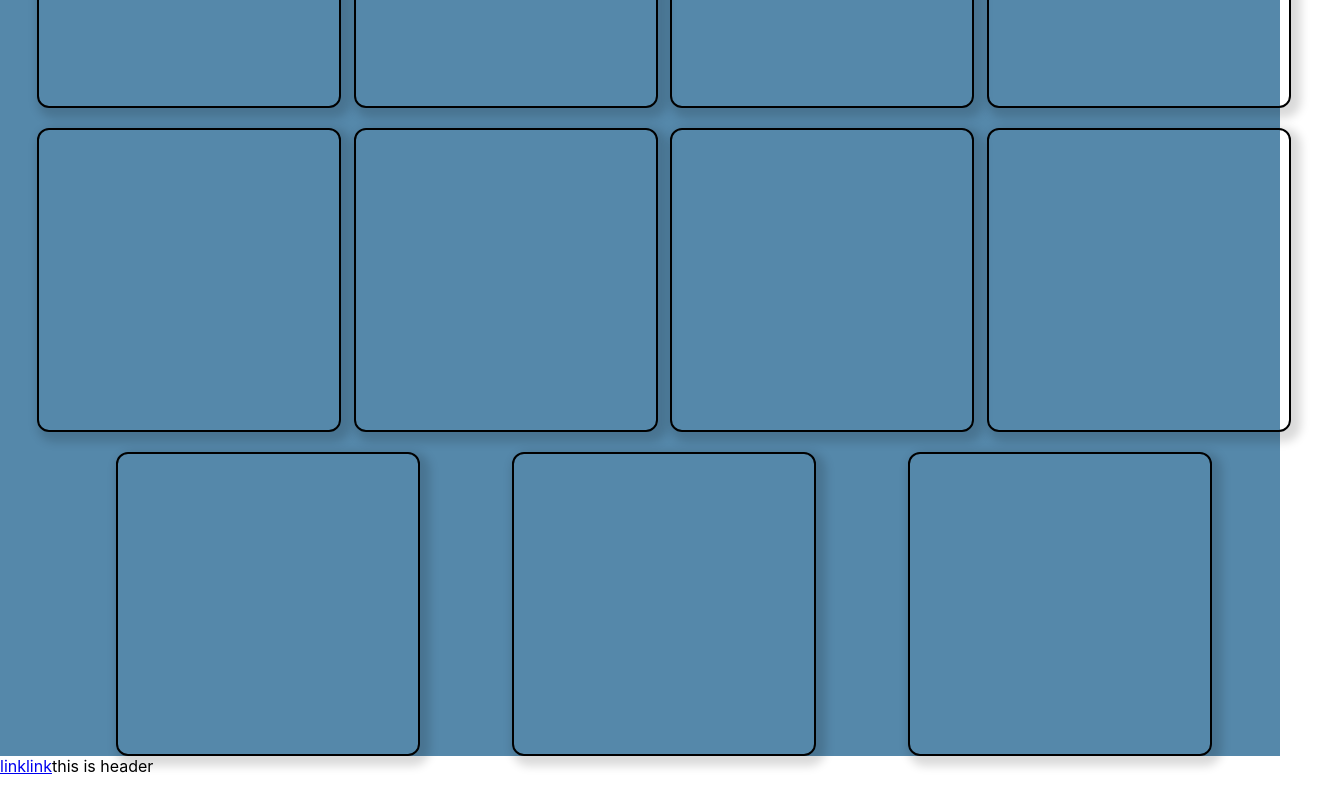
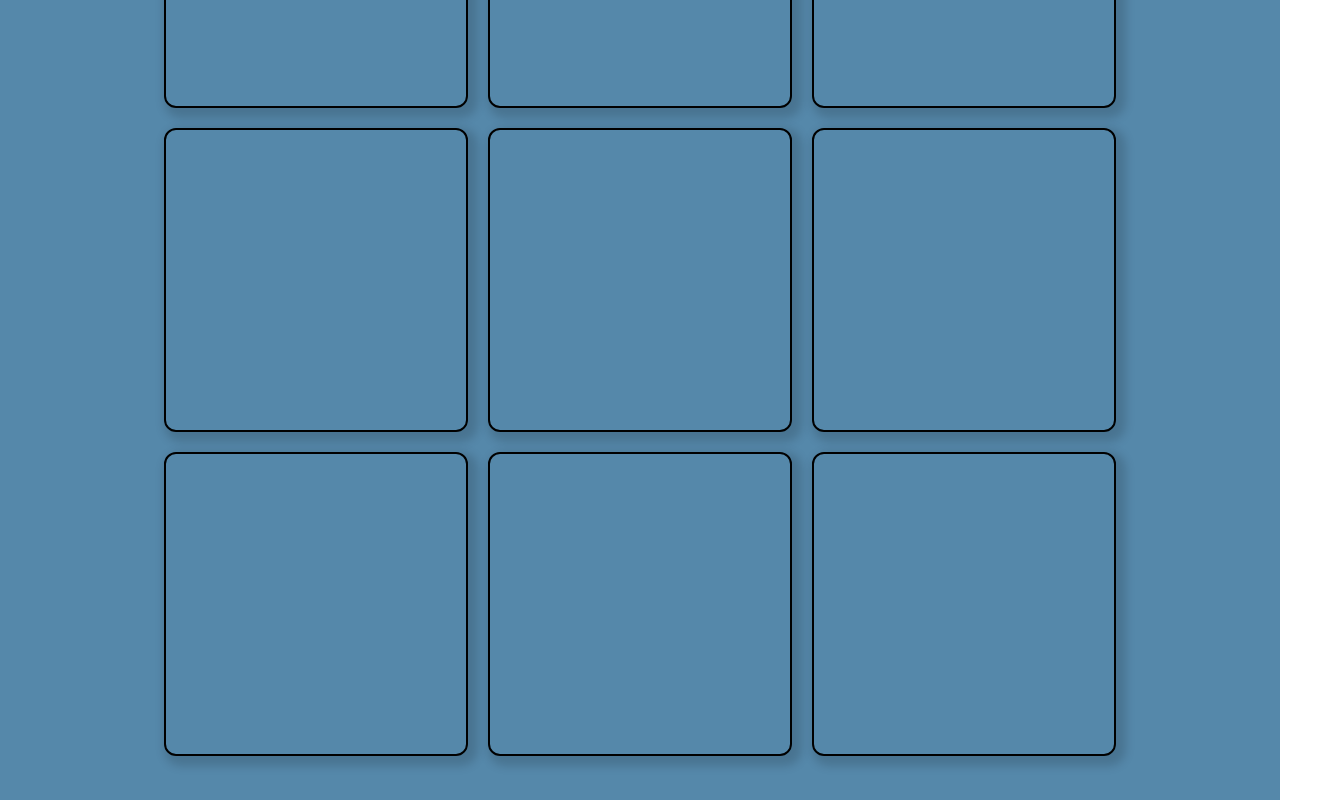
Before and after one commit to eraser5th/RaCP, a React (Create React App) app: page / in a window 1280 px wide. Shown: the part 1260-2060 px from the top of the page, 1328 px wide, since content can reach past the window. Before the commit the page ends 2036 px from the top, so only its background shows below. Built offline with nearby package versions, Linux system fonts and the light colour scheme.

Commit message:
cardsを切り分けて直した

```diff
--- a/src/App.css
+++ b/src/App.css
@@ -1,8 +1,9 @@
 main {
   padding-top: 40px;
+  padding-bottom: 40px;
   background: #58a;
   background-image:
-    linear-gradient(white 2px, transparent 0),
+    linear-gradient(to right, white, 10px, transparent 0),
     linear-gradient(90deg, white 2px, transparent 0),
     linear-gradient(hsl(0deg 0% 100% / 30%) 1px transparent 0),
     linear-gradient(90deg, hsla(0deg 0% 100% 30%) 1px, transparent 0);
@@ -10,13 +11,30 @@ main {
 }
 
 .main--inner {
+  width: min(90%, 1280px);
+  margin-right: auto;
+  margin-left: auto;
+}
+
+.main--cards {
   display: flex;
   flex-wrap: wrap;
-  row-gap: 20px;
-  justify-content: space-evenly;
-  width: min(100%, 1280px);
+  gap: 20px;
+  justify-content: center;
+  max-width: auto;
+}
+
+/*
+.main--inner {
+  display: grid;
+  grid-template-rows: 300px auto;
+  grid-template-columns: repeat(auto-fill, minmax(300px, 1fr));
+  gap: 20px;
+  place-items: center;
+  max-width: min(90%, 1280px);
   padding-right: 24px;
   padding-left: 24px;
   margin-right: auto;
   margin-left: auto;
 }
+*/
--- a/src/App.tsx
+++ b/src/App.tsx
@@ -4,38 +4,22 @@ import Header from './componets/Header';
 import Footer from './componets/Footer';
 import Card from './componets/Card';
 
-const App: React.VFC = () => (
+const App: React.VFC = () => {
+  const length = 18;
+  return (
     <div className="app">
       <Header links={['link1', 'link2']} />
       <main className="main">
         <div className="main--inner">
-        <Card rounded />
-        <Card rounded />
-        <Card rounded />
-        <Card rounded />
-        <Card rounded />
-        <Card rounded />
-        <Card rounded />
-        <Card rounded />
-        <Card rounded />
-        <Card rounded />
-        <Card rounded />
-        <Card rounded />
-        <Card rounded />
-        <Card rounded />
-        <Card rounded />
-        <Card rounded />
-        <Card rounded />
-        <Card rounded />
-        <Card rounded />
-        <Card rounded />
-        <Card rounded />
-        <Card rounded />
-        <Card rounded />
+          <div className="main--cards">
+            {new Array(length).fill(0).map(() => <Card rounded />)}
+            {new Array(length % 4).fill(0).map(() => <div style={{ width: '300px', height: '300px' }} />)}
+          </div>
         </div>
       </main>
       <Footer links={['link1', 'link2']} />
     </div>
   );
+};
 
 export default App;
```
Lines whose indentation alone changed are shown as unchanged.
